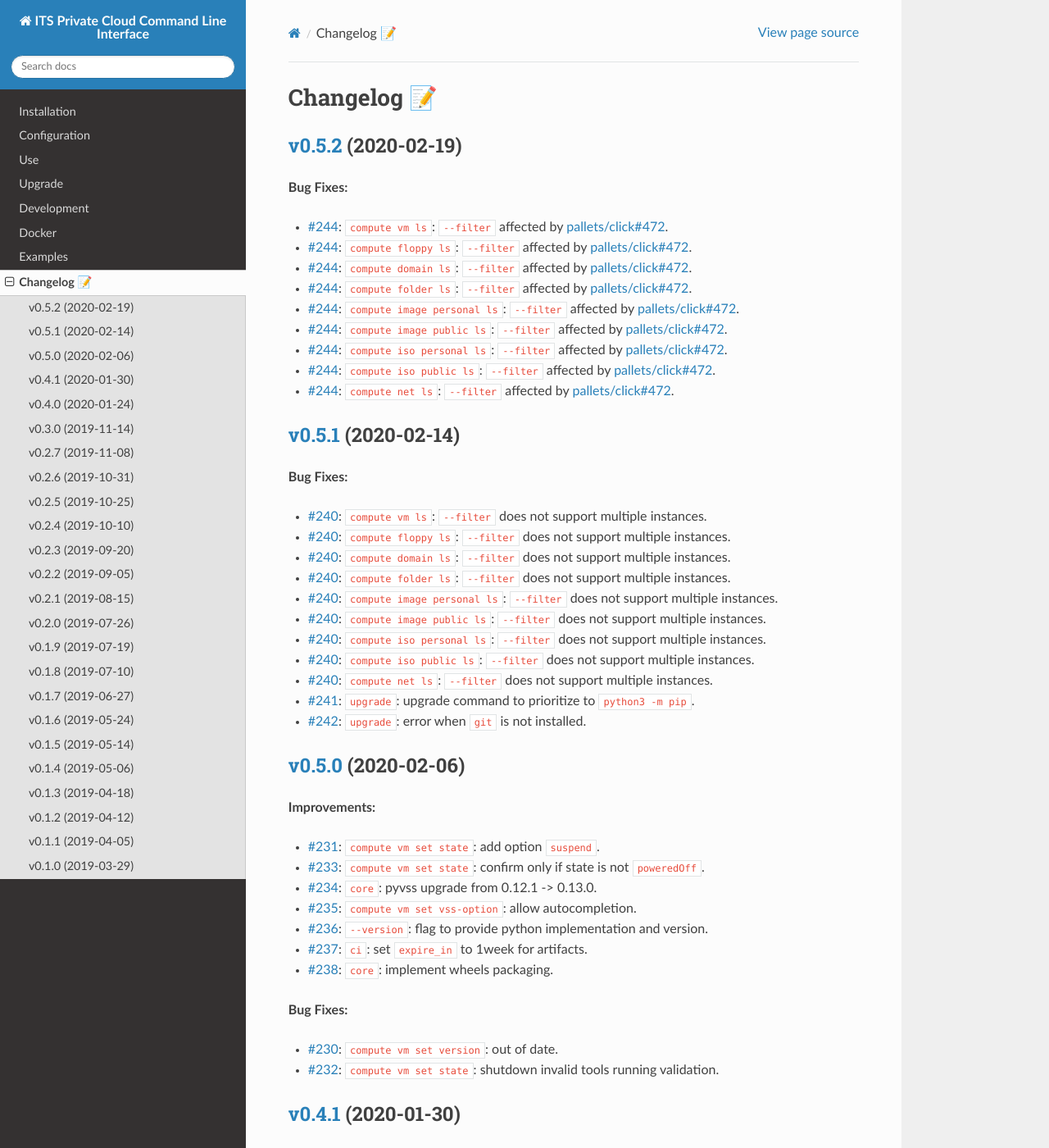
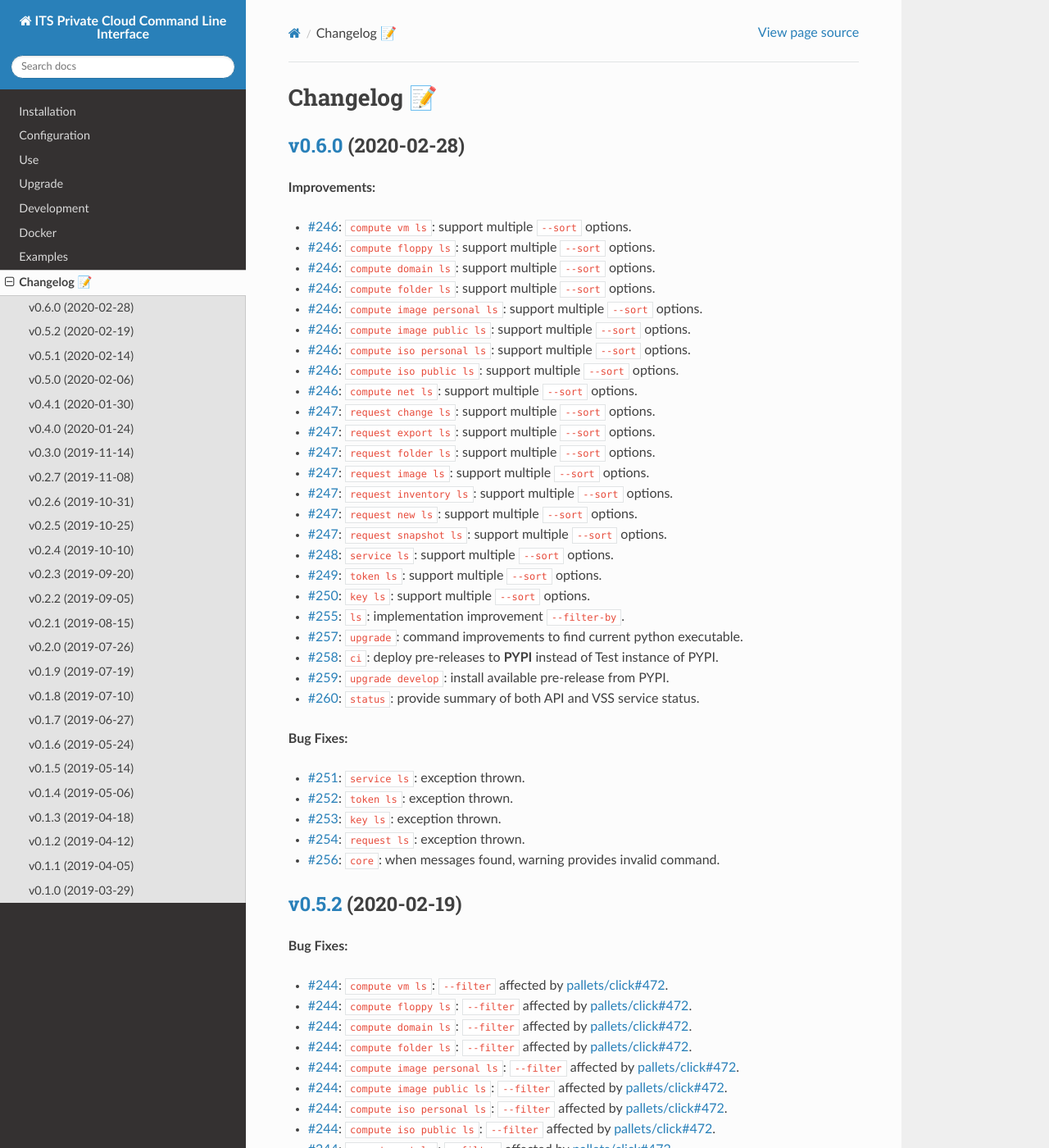
Before and after one commit to EIS-ITS/vss-cli, a Sphinx documentation site: the page built from docs/changelog.rst, in a window 1280 px wide and 1400 px high. Shown: the whole window at 82% size. Built offline with Sphinx 7.4.7 and the Read the Docs theme 2.0.0, drawn with Linux system fonts in a browser that asks for light colours; the version number could not be read and is left out.

Commit message:
Issue #261: 🎉Version release v0.6.0 - fixes #261

```diff
--- a/docs/changelog.rst
+++ b/docs/changelog.rst
@@ -1,6 +1,46 @@
 
 Changelog 📝
 ============
+
+
+`v0.6.0 <https://gitlab-ee.eis.utoronto.ca/vss/vss-cli/tags/v0.6.0>`_ (2020-02-28)
+--------------------------------------------------------------------------------------
+
+**Improvements:**
+
+- `#246 <https://gitlab-ee.eis.utoronto.ca/vss/vss-cli/issues/246>`_: ``compute vm ls``: support multiple ``--sort`` options.
+- `#246 <https://gitlab-ee.eis.utoronto.ca/vss/vss-cli/issues/246>`_: ``compute floppy ls``: support multiple ``--sort`` options.
+- `#246 <https://gitlab-ee.eis.utoronto.ca/vss/vss-cli/issues/246>`_: ``compute domain ls``: support multiple ``--sort`` options.
+- `#246 <https://gitlab-ee.eis.utoronto.ca/vss/vss-cli/issues/246>`_: ``compute folder ls``: support multiple ``--sort`` options.
+- `#246 <https://gitlab-ee.eis.utoronto.ca/vss/vss-cli/issues/246>`_: ``compute image personal ls``: support multiple ``--sort`` options.
+- `#246 <https://gitlab-ee.eis.utoronto.ca/vss/vss-cli/issues/246>`_: ``compute image public ls``: support multiple ``--sort`` options.
+- `#246 <https://gitlab-ee.eis.utoronto.ca/vss/vss-cli/issues/246>`_: ``compute iso personal ls``: support multiple ``--sort`` options.
+- `#246 <https://gitlab-ee.eis.utoronto.ca/vss/vss-cli/issues/246>`_: ``compute iso public ls``: support multiple ``--sort`` options.
+- `#246 <https://gitlab-ee.eis.utoronto.ca/vss/vss-cli/issues/246>`_: ``compute net ls``: support multiple ``--sort`` options.
+- `#247 <https://gitlab-ee.eis.utoronto.ca/vss/vss-cli/issues/246>`_: ``request change ls``: support multiple ``--sort`` options.
+- `#247 <https://gitlab-ee.eis.utoronto.ca/vss/vss-cli/issues/246>`_: ``request export ls``: support multiple ``--sort`` options.
+- `#247 <https://gitlab-ee.eis.utoronto.ca/vss/vss-cli/issues/246>`_: ``request folder ls``: support multiple ``--sort`` options.
+- `#247 <https://gitlab-ee.eis.utoronto.ca/vss/vss-cli/issues/246>`_: ``request image ls``: support multiple ``--sort`` options.
+- `#247 <https://gitlab-ee.eis.utoronto.ca/vss/vss-cli/issues/246>`_: ``request inventory ls``: support multiple ``--sort`` options.
+- `#247 <https://gitlab-ee.eis.utoronto.ca/vss/vss-cli/issues/246>`_: ``request new ls``: support multiple ``--sort`` options.
+- `#247 <https://gitlab-ee.eis.utoronto.ca/vss/vss-cli/issues/246>`_: ``request snapshot ls``: support multiple ``--sort`` options.
+- `#248 <https://gitlab-ee.eis.utoronto.ca/vss/vss-cli/issues/248>`_: ``service ls``: support multiple ``--sort`` options.
+- `#249 <https://gitlab-ee.eis.utoronto.ca/vss/vss-cli/issues/249>`_: ``token ls``: support multiple ``--sort`` options.
+- `#250 <https://gitlab-ee.eis.utoronto.ca/vss/vss-cli/issues/250>`_: ``key ls``: support multiple ``--sort`` options.
+- `#255 <https://gitlab-ee.eis.utoronto.ca/vss/vss-cli/issues/255>`_: ``ls``: implementation improvement ``--filter-by``.
+- `#257 <https://gitlab-ee.eis.utoronto.ca/vss/vss-cli/issues/257>`_: ``upgrade``: command improvements to find current python executable.
+- `#258 <https://gitlab-ee.eis.utoronto.ca/vss/vss-cli/issues/258>`_: ``ci``: deploy pre-releases to **PYPI** instead of Test instance of PYPI.
+- `#259 <https://gitlab-ee.eis.utoronto.ca/vss/vss-cli/issues/259>`_: ``upgrade develop``: install available pre-release from PYPI.
+- `#260 <https://gitlab-ee.eis.utoronto.ca/vss/vss-cli/issues/260>`_: ``status``: provide summary of both API and VSS service status.
+
+**Bug Fixes:**
+
+- `#251 <https://gitlab-ee.eis.utoronto.ca/vss/vss-cli/issues/251>`_: ``service ls``: exception thrown.
+- `#252 <https://gitlab-ee.eis.utoronto.ca/vss/vss-cli/issues/252>`_: ``token ls``: exception thrown.
+- `#253 <https://gitlab-ee.eis.utoronto.ca/vss/vss-cli/issues/253>`_: ``key ls``: exception thrown.
+- `#254 <https://gitlab-ee.eis.utoronto.ca/vss/vss-cli/issues/254>`_: ``request ls``: exception thrown.
+- `#256 <https://gitlab-ee.eis.utoronto.ca/vss/vss-cli/issues/256>`_: ``core``: when messages found, warning provides invalid command.
+
 
 `v0.5.2 <https://gitlab-ee.eis.utoronto.ca/vss/vss-cli/tags/v0.5.2>`_ (2020-02-19)
 --------------------------------------------------------------------------------------
```
Also changed, not shown: CHANGELOG.md (+56 -18 lines), .bumpversion.cfg, 3 other files.
